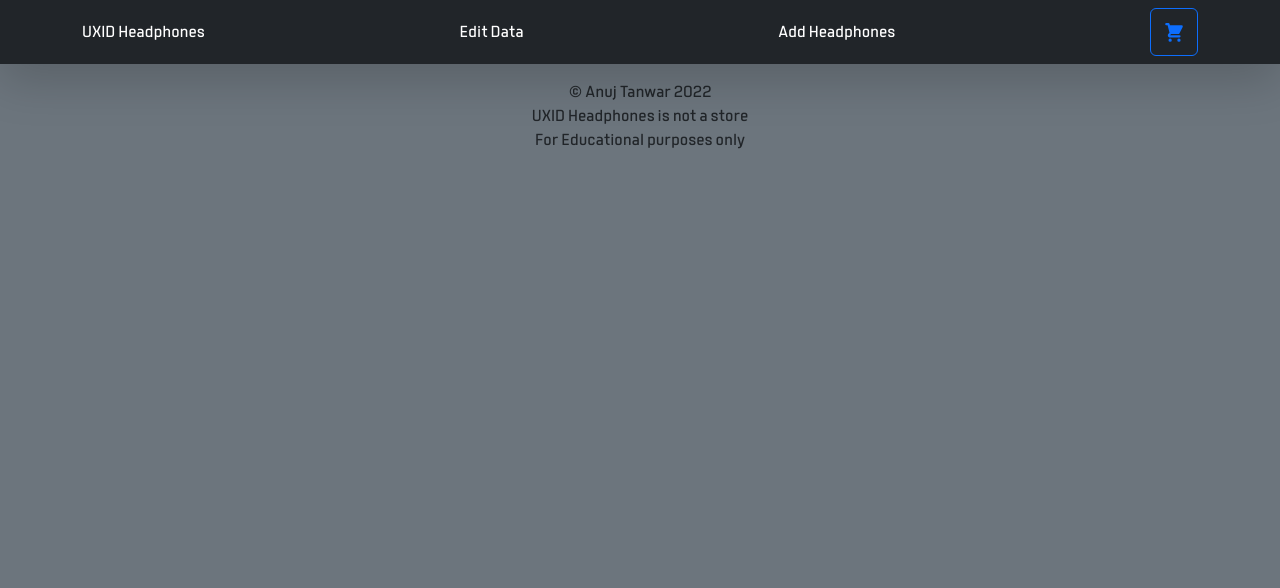
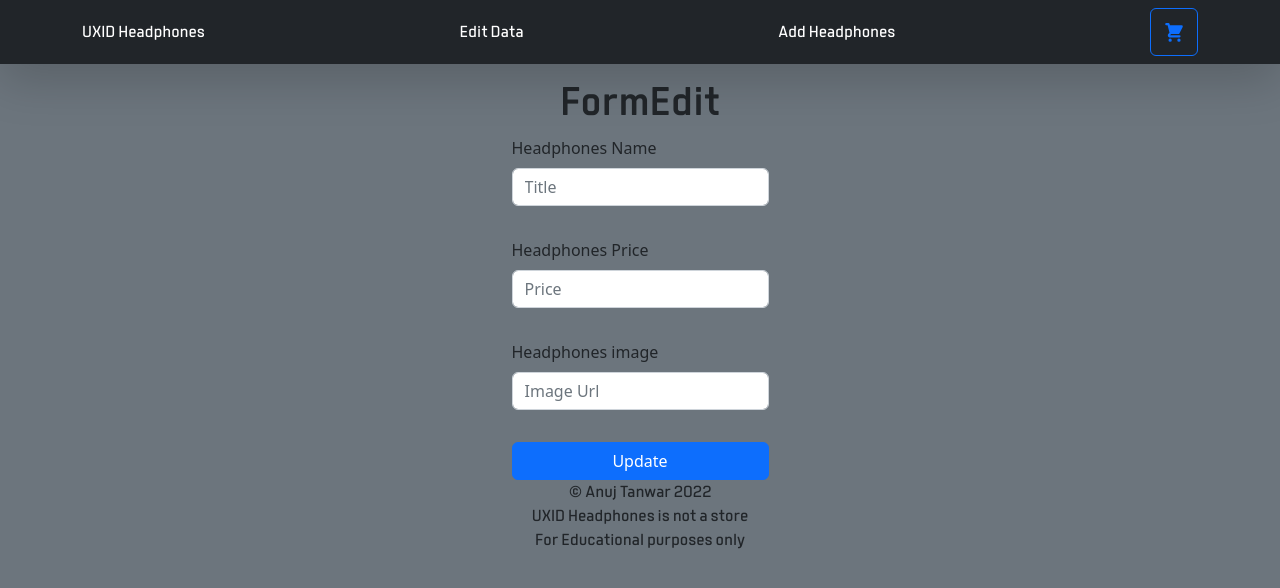
Before and after one commit to anujtanwar98/idm363-at3459, a React (Create React App) app: page /edit/1 in a window 1280 px wide. Shown: the top 588 px of the page. Built offline with nearby package versions, Linux system fonts and the light colour scheme; no server answers; the database is empty.

Commit message:
edit is working

```diff
--- a/src/App.js
+++ b/src/App.js
@@ -7,6 +7,7 @@ import { Cart } from "./components/pages/Cart";
 import { Edit } from "./components/pages/Edit";
 import { Navbar } from "./components/navbar/Navbar";
 import { AddHeadphones } from "./components/pages/AddHeadphones";
+import { FormEdit} from "./components/formedit/FormEdit";
 // import Headphonescard from './components/headphones/Headphonescard';
 
 // import { collection, onSnapshot, query } from 'firebase/firestore';
@@ -65,6 +66,7 @@ import { AddHeadphones } from "./components/pages/AddHeadphones";
           <Route path="/edit" element={<Edit />} />
           <Route path="/cart" element={<Cart />} />
           <Route path="/add-headphones" element={<AddHeadphones />}/>
+          <Route path="/edit/:documentId" element={<FormEdit />}/>
         </Routes>
         <Footer />
       </Container>
--- a/src/components/formedit/FormEdit.jsx
+++ b/src/components/formedit/FormEdit.jsx
@@ -0,0 +1,114 @@
+import React from 'react'
+import { useParams, useHistory } from 'react-router-dom'
+import { db } from '../../firestore';
+import { doc, getDoc, collection, updateDoc } from "firebase/firestore";
+import { async } from '@firebase/util';
+import { useState } from 'react';
+import { useEffect } from 'react';
+import { Form, Button } from 'react-bootstrap';
+
+
+
+export const FormEdit = () => {
+    const [ headphone, setHeadphone ] = useState({})
+
+    const [headphoneNewName, setHeadphoneNewName] = useState("")
+    const [headphoneNewPrice, setHeadphoneNewPrice] = useState("")
+    const [headphoneNewImage, setHeadphoneNewImage] = useState("")
+
+
+
+
+
+    const updateHeadphone = async () => {
+        await updateDoc(doc(db, "headphones", documentId),
+        {
+            name: headphoneNewName || headphone.name,
+            price: headphoneNewPrice || headphone.price,
+            headphoneimage: headphoneNewImage || headphone.headphoneimage,
+        })
+
+        // redirect to edit page
+        // const history = useHistory()
+        // return history.push("/edit")
+
+}
+
+
+    const { documentId } = useParams()
+    console.log(documentId)
+
+   async function getHeadphonesByDocumentId() {
+        const docRef = doc(db, "headphones", documentId);
+        const docSnap = await getDoc(docRef);
+
+        if (docSnap.exists()) {
+        console.log("Document data:", docSnap.data());
+        setHeadphone(docSnap.data())
+
+        } else {
+        // doc.data() will be undefined in this case
+        console.log("No such document!");
+        }
+    }
+
+    // const handleOnChange = () => {
+    //     // setHeadphoneNewName(headphone.name)
+    //     // setHeadphoneNewPrice(headphone.price)
+    //     // setHeadphoneNewImage(headphone.headphoneimage)
+    //     console.log("handleOnChange")
+    // }
+    useEffect (() => {
+        getHeadphonesByDocumentId()
+    }, [])
+    // getHeadphonesByDocumentId() ;
+
+
+    // const docRef = doc(db, "headphones", "documentId");
+    // const docSnap =  getDoc(docRef);
+
+    // if (docSnap.exists()) {
+    // console.log("Document data:", docSnap.data());
+    // } else {
+    // // doc.data() will be undefined in this case
+    // console.log("No such document!");
+    // }
+
+    if (!headphone) {
+        return <h1>Loading...</h1>
+    }
+
+
+
+  return (
+    <>
+    <Form>
+        <h1 className='text-center'>FormEdit</h1>
+        <div className="d-flex justify-content-center">
+        <div className="d-flex flex-column" style={{ gap: "1rem"}}>
+
+        {/* <div className="block">
+            <label for="">Recipe Title</label>
+            <input type="text" name=""
+            value=>
+        </div> */}
+
+        <Form.Group controlId="formFile" className="mb-3">
+            <Form.Label>Headphones Name</Form.Label>
+            <Form.Control type="text" placeholder="Title" value={headphoneNewName || headphone.name}  onChange={(e) => setHeadphoneNewName(e.target.value)} />
+        </Form.Group>
+        <Form.Group controlId="formFile" className="mb-3">
+            <Form.Label>Headphones Price</Form.Label>
+            <Form.Control type="number" placeholder="Price" value={headphoneNewPrice || headphone.price} onChange={(e) => setHeadphoneNewPrice(e.target.value)} />
+        </Form.Group>
+        <Form.Group controlId="formFile" className="mb-3">
+            <Form.Label>Headphones image</Form.Label>
+            <Form.Control type="text" placeholder="Image Url" value={headphoneNewImage || headphone.headphoneimage} onChange={(e) => setHeadphoneNewImage(e.target.value)} />
+        </Form.Group>
+        <Button className="center" variant="primary" onClick={updateHeadphone}>Update</Button>
+        </div>
+        </div>
+    </Form>
+    </>
+  )
+}
--- a/src/components/pages/Edit.jsx
+++ b/src/components/pages/Edit.jsx
@@ -28,7 +28,9 @@ export function Edit () {
         <h1 className="text-center">Edit/Admin</h1>
         <div className="allheadphones">
             {headphones.map((headphone) => {
-                return <TableEdit key={headphone.id} headphone={headphone} />
+                return <>
+                <TableEdit key={headphone.id} headphone={headphone} />
+                </>
             })}
         </div>
         </>
--- a/src/components/table/TableEdit.jsx
+++ b/src/components/table/TableEdit.jsx
@@ -4,10 +4,13 @@ import { db } from '../../firestore';
 import { collection, onSnapshot, query, getDocs, updateDoc } from 'firebase/firestore';
 import Form from 'react-bootstrap/Form';
 import Button from 'react-bootstrap/Button';
+import { Link } from "react-router-dom";
 
 
 const TableEdit = (headphones) => {
   return (
+    <>
+    {/* <div class="my-table"> */}
     <Table striped bordered hover variant="dark">
       <thead>
         <tr>
@@ -23,13 +26,17 @@ const TableEdit = (headphones) => {
           <td>{headphones.headphone.price}</td>
           <td>{headphones.headphone.headphoneimage}</td>
           <td>
-            <button className="btn btn-danger">Edit</button>
+            {/* <button className="btn btn-danger"> */}
+            <Link to={`/edit/${headphones.headphone.id}`}>Edit</Link>
+            {/* </button> */}
             <br />
             {/* <button className="btn btn-danger">Delete</button> */}
           </td>
         </tr>
       </tbody>
     </Table>
+    {/* </div> */}
+    </>
   );
 }
 
```
